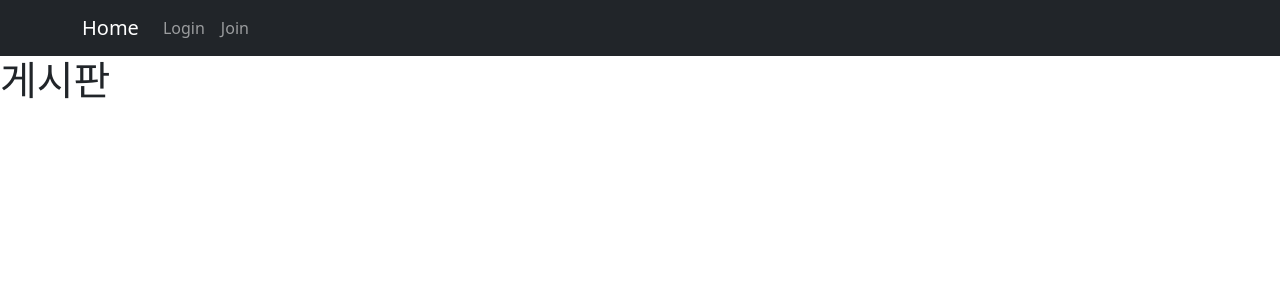
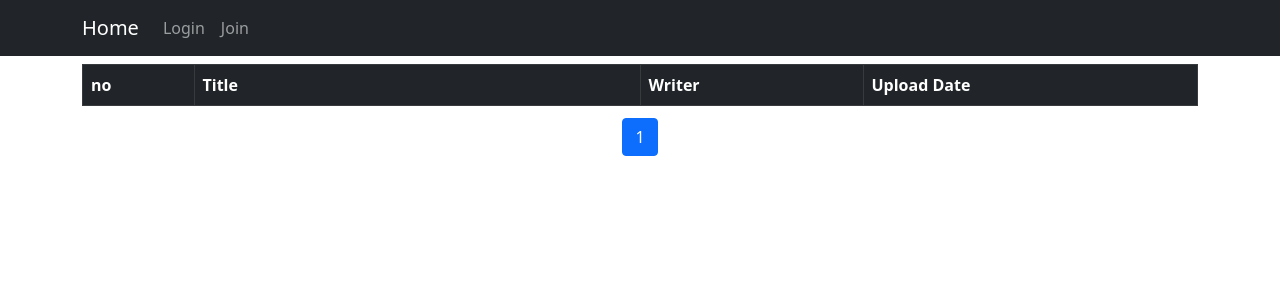
Before and after one commit to EunhoMoon/Spring-React-LoginService, a React (Create React App) app in the folder member-frontend/: page /board/list/1 in a window 1280 px wide. Shown: the top 300 px of the page. Built offline with nearby package versions, Linux system fonts and the light colour scheme.

Commit message:
Board 구성

```diff
--- a/member-frontend/src/pages/board/BoardList.js
+++ b/member-frontend/src/pages/board/BoardList.js
@@ -1,9 +1,30 @@
 import React from 'react';
+import { Table } from 'react-bootstrap';
+import Page from '../../components/Page';
 
 const BoardList = () => {
+  const pNum = 1;
+  const totalPage = 1;
+
   return (
-    <div>
-      <h1>게시판</h1>
+    <div className="container mt-2">
+      <Table striped bordered hover variant="dark">
+        <thead>
+          <tr>
+            <th width="10%">no</th>
+            <th width="40%">Title</th>
+            <th width="20%">Writer</th>
+            <th width="*">Upload Date</th>
+          </tr>
+        </thead>
+        <tbody>
+          {/* {users.map((user) => (
+            <UserItem user={user} pNum={pNum} key={user.id} />
+          ))} */}
+        </tbody>
+      </Table>
+
+      <Page pNum={pNum} totalPage={totalPage} />
     </div>
   );
 };
```
Also changed, not shown: member-frontend/src/components/BoardItem.js (added, +7 -0 lines).
